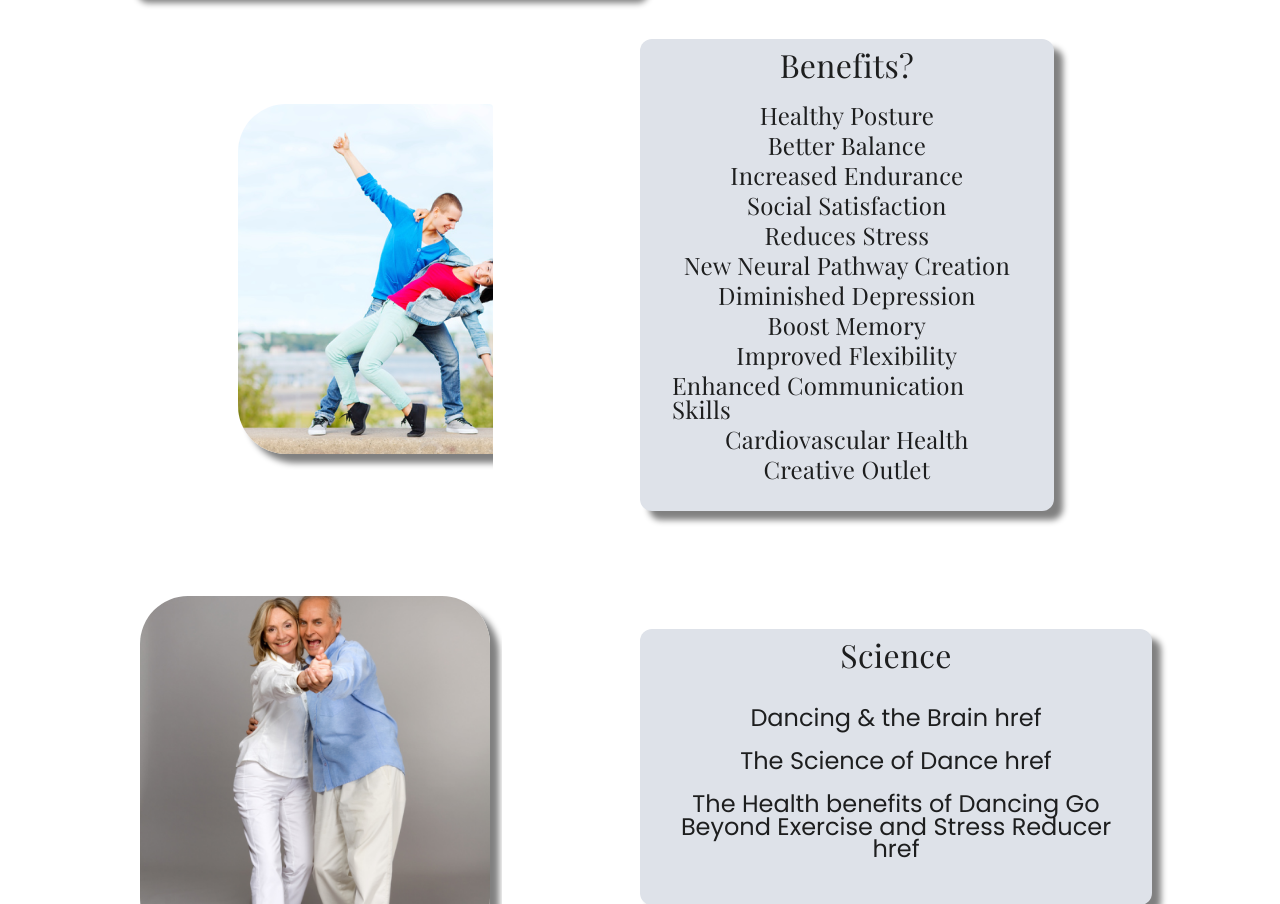
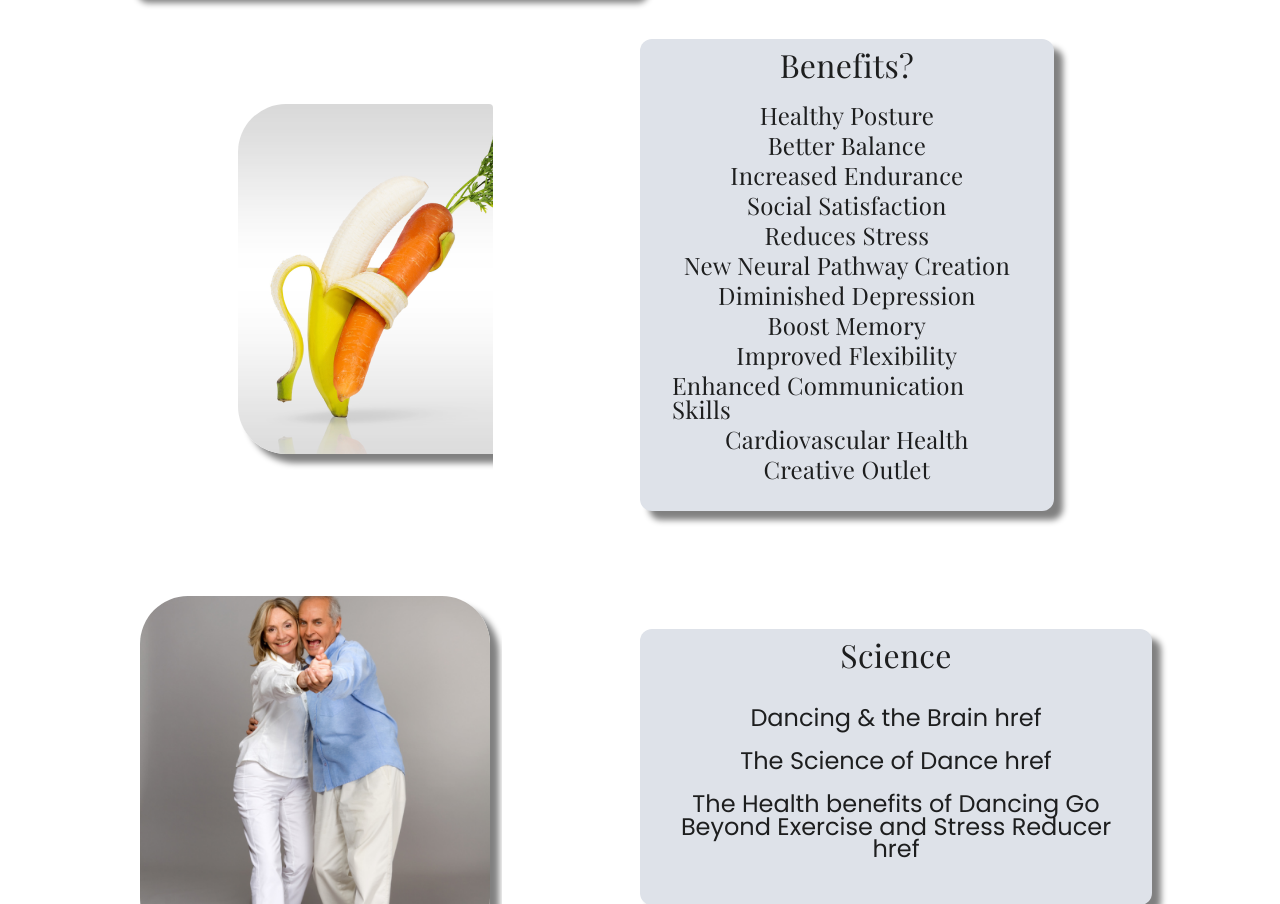
Before and after one commit to th2n10s4u/embd-website, a React (Create React App) app: page / in a window 1280 px wide. Shown: the part 1806-2710 px from the top of the page. Built offline with nearby package versions, Linux system fonts and the light colour scheme.

Commit message:
Update BenefitsOfDance.js
imported correct image

```diff
--- a/src/assets/components/BenefitsOfDance.js
+++ b/src/assets/components/BenefitsOfDance.js
@@ -2,7 +2,7 @@ import React from "react";
 import { Paper, Box, Typography, ListItem } from "@mui/material";
 import TemplateCard from "./TemplateCard";
 // import TemplateTextCard from "./TemplateTextCard";
-// import Fruit from "../images/Fruit-dance-image.png";
+import Fruit from "../images/Fruit-dance-image.png";
 import FunDip from "../images/Fun-dip-image.png";
 import TemplateTextCard from "./TemplateTextCard";
 import Crossbody from "../images/Couple-crossbody-image.png";
@@ -39,7 +39,7 @@ export default function BenefitsOfDance() {
           }}
         >
           {/* fix template card by adding conditional to the card's for text, similarly to the && props.button */}
-          <TemplateCard img={FunDip} />
+          <TemplateCard img={Fruit} />
           <TemplateTextCard
             TextCardHeader="Benefits?"
             ListText={[
```
